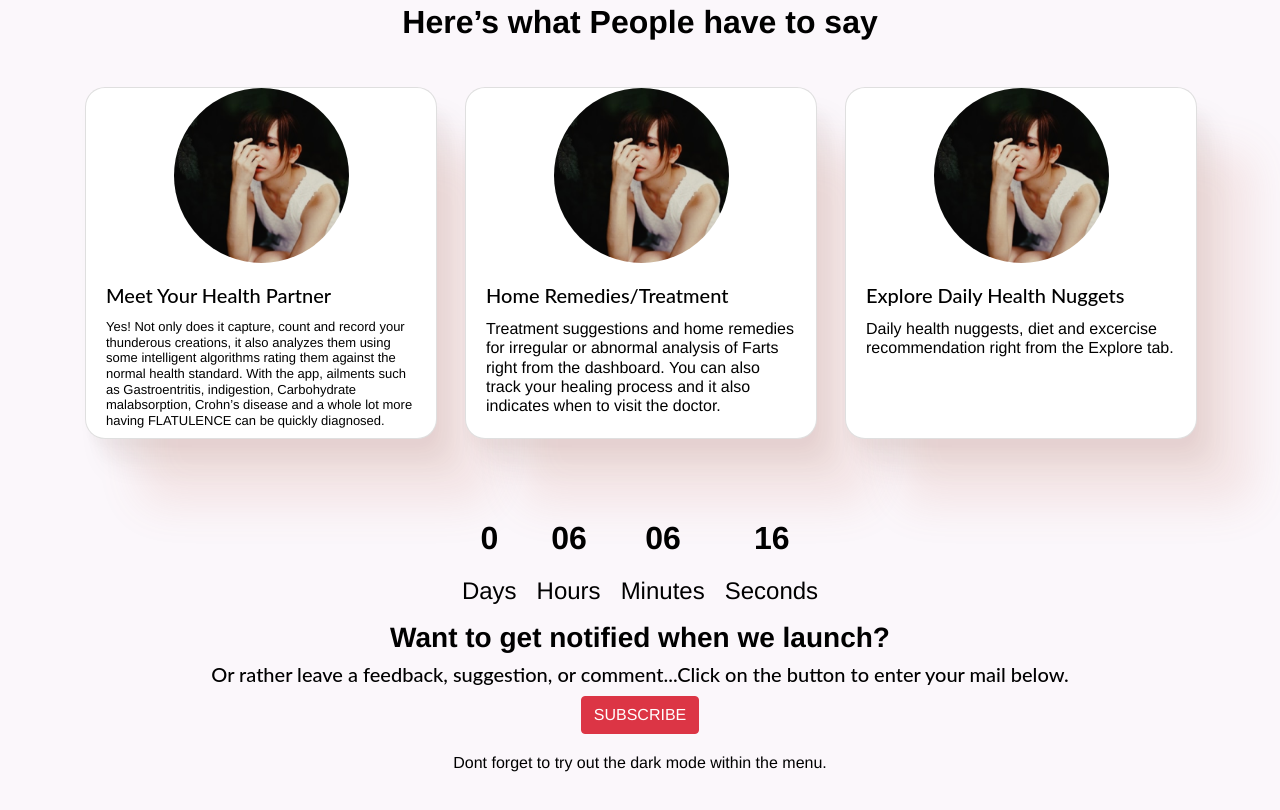
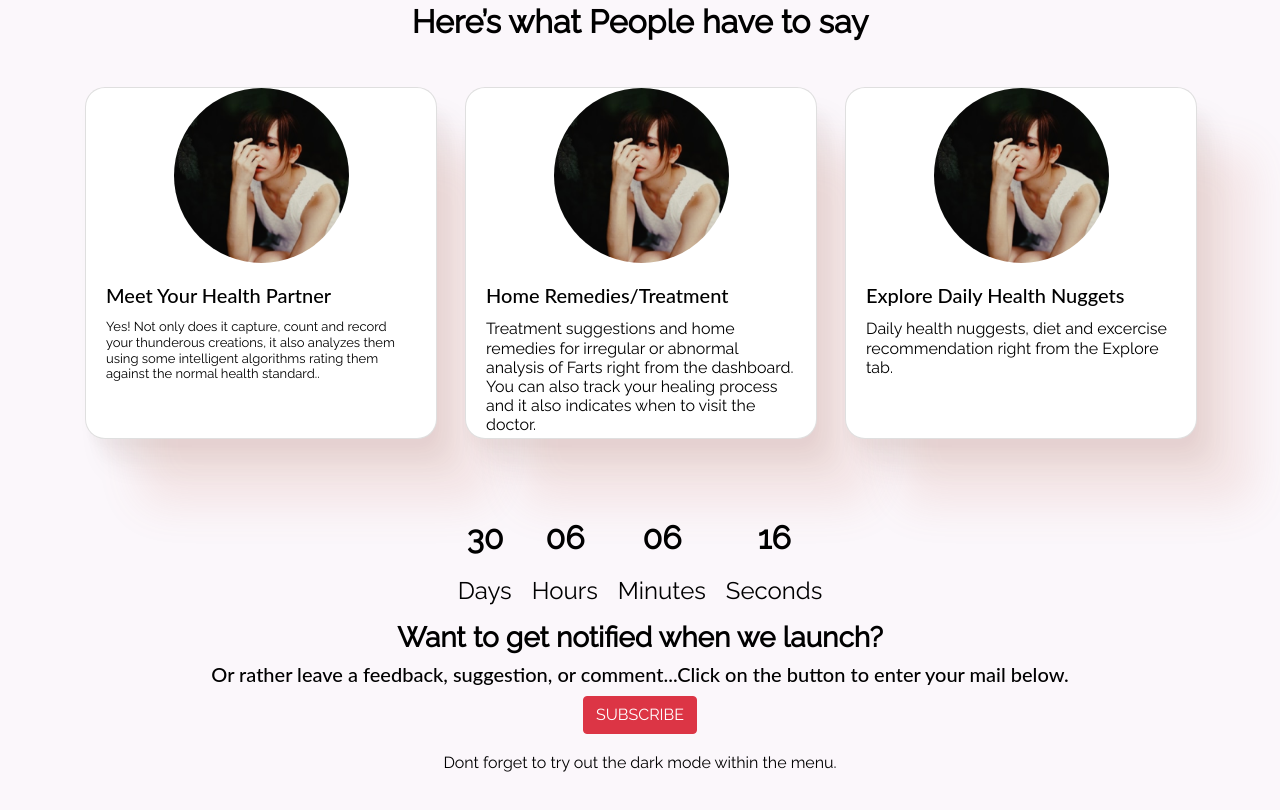
Before and after one commit to yahayakenny/Fart-Counter-Website, a plain HTML site: page index.html in a window 1280 px wide. Shown: the part 3284-4094 px from the top of the page. Drawn offline with nearby package versions, Linux system fonts and the light colour scheme.

Commit message:
fixed bugs

```diff
--- a/index.html
+++ b/index.html
@@ -12,17 +12,24 @@
     <script src="https://cdnjs.cloudflare.com/ajax/libs/popper.js/1.12.9/umd/popper.min.js"></script>
     <script src="https://maxcdn.bootstrapcdn.com/bootstrap/4.0.0/js/bootstrap.min.js"></script>
     <script src="https://use.fontawesome.com/releases/v5.0.8/js/all.js"></script>
+
+    <link href='https://fonts.googleapis.com/css?family=Raleway' rel='stylesheet'>
+
+    <!-- Scroll js -->
     <script src="https://unpkg.com/scrollreveal"></script>
+
+    <!-- Animate.css -->
     <link
     rel="stylesheet"
     href="https://cdnjs.cloudflare.com/ajax/libs/animate.css/4.0.0/animate.min.css"
   />
+  <!-- Animate on scroll -->
   <link href="https://unpkg.com/aos@2.3.1/dist/aos.css" rel="stylesheet">
 
     <link href="style.css" rel="stylesheet" />
   </head>
   <body>
-   <!-- Navigation -->
+ <!-- Navigation -->
 <nav class = "navbar navbar-expand-md navbar-light bg-light sticky-top">
 	<div class = "container">
        <h2 id = "logo" style = "font-weight: bold;"><img src="images/fart-clipart-16 1.png" style = "width: 9%">
@@ -124,7 +131,7 @@
                   <h2 style = "font-weight: bold;font-family: Futura Md BT;
                   font-style: normal;color: #063866;
                   ">FART COUNTER.</h2>
-                  <h5>
+                  <h5 class=" geiger">
                     Fart Counter uses your phone’s Microphone, Barometer,
                     Thermometer, Geiger Counter and Radioactive Sensor to
                     accurate capture and record your asscoustics based on six
@@ -257,7 +264,7 @@
                         <img class="card-img-top mx-auto" src="images/photo-1491972690050-ba117db4dc09 1.png " alt="Card image cap" class="img-fluid" style = "border-radius: 50%">
                         <div class="card-body" >
                           <h5 class="card-title">Meet Your Health Partner</h5>
-                          <h6 class="card-text" style = "font-size: 13px">Yes! Not only does it capture, count and record your thunderous creations, it also analyzes them using some intelligent algorithms rating them against the normal health standard. With the app, ailments such as Gastroentritis, indigestion, Carbohydrate malabsorption, Crohn’s disease and a whole lot more having FLATULENCE can be quickly diagnosed.</h6>
+                          <h3 class="card-text" style = "font-size: 13px">Yes! Not only does it capture, count and record your thunderous creations, it also analyzes them using some intelligent algorithms rating them against the normal health standard..</h3>
 
                         </div>
                       </div>
@@ -331,11 +338,9 @@
 
 
 
-
+<!-- Scroll reveal js -->
 <script>
 	window.sr = ScrollReveal();
-
-
 sr.reveal('.hero-img', {
 	duration: 2000,
 	origin: 'bottom',
@@ -375,13 +380,11 @@ sr.reveal('.nuggets', {
 });
 
 
-
-
-
 </script>
-
+<!-- animate on scroll js -->
 <script src="https://unpkg.com/aos@2.3.1/dist/aos.js"></script>
 
+<!-- Animate on scroll init -->
 <script>
   AOS.init();
 </script>
--- a/script.js
+++ b/script.js
@@ -30,29 +30,20 @@ const hours = document.getElementById('hours');
 const minutes = document.getElementById('minutes');
 const seconds = document.getElementById('seconds');
 const dateToday = new Date();
-
-const dateAtNewYear = new Date('August 01 2020 00:00:00')
+const dateAtNewYear = new Date('August 31 2020 00:00:00')
 
 
 function dynamicDateChange () {
-    const currentTime = new Date();//DO NOT FORGET TO DEFINE THIS currentTime parameter within your function.
-    const timeLeft = dateAtNewYear - currentTime// Result is in milliseconds
+    const currentTime = new Date();
+    const timeLeft = dateAtNewYear - currentTime
     console.log(timeLeft);
-
-    const daysLeft = Math.floor(timeLeft / 1000 /60 /60/ 24); //This converts milliseconds to days,and logs 265 Days(todays date is APRIL 10, 2020)
-
-    const hoursLeft = Math.floor((timeLeft / 1000 / 60/ 60) % 24); // We use the modulus operator to account for the number of hours left in this current day because there are 24 hours in a day .
-
-    const minutesLeft = Math.floor((timeLeft / 1000/ 60) % 60)// We use the modulus operator to account for the number of hours left in this current day because there are 60 minutes in every hour.
-
-    const secondsLeft = Math.floor((timeLeft / 1000) % 60)// We use the modulus operator to account for the number of hours left in this current day because there are 60 seconds in every minute.
-
+    const daysLeft = Math.floor(timeLeft / 1000 /60 /60/ 24);
+    const hoursLeft = Math.floor((timeLeft / 1000 / 60/ 60) % 24);
+    const minutesLeft = Math.floor((timeLeft / 1000/ 60) % 60)
+    const secondsLeft = Math.floor((timeLeft / 1000) % 60)
     days.innerHTML = daysLeft;
-
     hours.innerHTML = hoursLeft < 10 ?  '0' + hoursLeft : hoursLeft;
-
     minutes.innerHTML = minutesLeft < 10 ? '0'+ minutesLeft : minutesLeft;
-
     seconds.innerHTML = secondsLeft < 10 ? '0' + secondsLeft: secondsLeft;
 
 }
--- a/style.css
+++ b/style.css
@@ -1,14 +1,13 @@
-
-/* TO PREVENT SPILLING TO THE SIDES */
-html, body {
-  position:relative;
-  overflow-x:hidden;
+html,
+body {
+  position: relative;
+  overflow-x: hidden;
 }
 
 @import url('https://fonts.googleapis.com/css2?family=Raleway:wght@500;600;700;800;900&display=swap');
 
 body {
-  font-family: "Helvetica";
+  font-family: 'Raleway';
   background-color: #fbf7fb;
 }
 
@@ -34,11 +33,21 @@ body {
   position: relative;
   background-size: cover;
   margin-bottom: 200px;
+  font-family: 'Raleway';
+}
+
+.geiger {
+  font-family: 'Raleway';
+}
+
+.hero__info-text {
+  font-family: 'Raleway';
 }
 
 .counters {
   padding-bottom: 50px;
 }
+
 .counter .elipse img {
   width: 74%;
   position: absolute;
@@ -61,10 +70,8 @@ body {
 }
 
 .analyse {
-
   padding: 70px 0;
   margin-bottom: 10px;
-
 }
 
 .card {
@@ -106,7 +113,6 @@ body {
 .treatment img {
   width: 20%;
   height: 60%;
-
 }
 .treatment {
   display: flex;
@@ -130,13 +136,15 @@ body {
   position: absolute;
 }
 
-
 #card1,
 #card2,
 #card3 {
   width: 22rem;
   height: 22rem;
-  box-shadow: 55px 65px 44px rgba(197, 104, 78, 0.13), 20px 30px 30px rgba(102, 62, 51, 0.06), 10px 20px 20px rgba(102, 62, 51, 0.04), 1px 10px 10px rgba(102, 62, 51, 0.02);
+  box-shadow: 55px 65px 44px rgba(197, 104, 78, 0.13),
+    20px 30px 30px rgba(102, 62, 51, 0.06),
+    10px 20px 20px rgba(102, 62, 51, 0.04),
+    1px 10px 10px rgba(102, 62, 51, 0.02);
 }
 
 #card4,
@@ -144,26 +152,26 @@ body {
 #card6 {
   width: 22rem;
   height: 22rem;
-  box-shadow: 55px 65px 44px rgba(197, 104, 78, 0.13), 20px 30px 30px rgba(102, 62, 51, 0.06), 10px 20px 20px rgba(102, 62, 51, 0.04), 1px 10px 10px rgba(102, 62, 51, 0.02);
+  box-shadow: 55px 65px 44px rgba(197, 104, 78, 0.13),
+    20px 30px 30px rgba(102, 62, 51, 0.06),
+    10px 20px 20px rgba(102, 62, 51, 0.04),
+    1px 10px 10px rgba(102, 62, 51, 0.02);
 }
 
 .app {
   margin-top: 150px;
   width: 100% !important;
-
 }
 
 .app img {
   width: 70%;
-    height: 80%
+  height: 80%;
 }
-
 
 .app-img {
   position: relative;
   top: -70px;
-    left: 70px
-
+  left: 70px;
 }
 
 .app-text {
@@ -173,6 +181,7 @@ body {
   height: 70vh;
   flex-direction: column;
 }
+
 .stores {
   display: flex;
 }
@@ -180,9 +189,8 @@ body {
   color: white;
 }
 .stores img {
-    width: 50%
+  width: 50%;
 }
-
 
 .notify {
   margin: 50px 0;
@@ -200,19 +208,16 @@ body {
   color: white;
   display: flex;
   height: 80vh;
-      flex-direction: column ;
+  flex-direction: column;
   justify-content: center;
   align-items: center;
-
 }
 
-  .hero__rip-cont{
+.hero__rip-cont {
   display: flex;
 }
 
-
-  @media (min-width: 399px){
-
+@media (min-width: 399px) {
   body {
     width: 100%;
   }
@@ -220,7 +225,6 @@ body {
   .card {
     margin: 0 auto;
     margin-bottom: 20px;
-
   }
 
   .hero {
@@ -233,41 +237,34 @@ body {
     margin-bottom: 200px;
   }
 
+  .graphs {
+    margin-top: 50px;
+  }
+
+  .counter-text .counter-content {
+    margin-top: 50px;
+  }
+}
+
+@media (max-width: 767px) {
+  .card {
+    margin: 0 auto;
+    margin-bottom: 20px;
+  }
 
   .graphs {
     margin-top: 50px;
   }
 
-  .counter-text .counter-content{
+  .counter-text .counter-content {
     margin-top: 50px;
   }
 }
 
-  @media (max-width: 767px){
-     .card {
-         margin: 0 auto;
-         margin-bottom: 20px;
-
-     }
-
-
-
-     .graphs {
-         margin-top: 50px;
-     }
-
-     .counter-text .counter-content{
-         margin-top: 50px;
-     }
-  }
-
-
-
 /* toggle */
 
 body {
-
-    background-color: #FBF7FB;
+  background-color: #fbf7fb;
   color: black;
   font-size: 25px;
 }
@@ -286,7 +283,7 @@ body {
 }
 
 .navbar li {
-    padding: 20px
+  padding: 20px;
 }
 #navbarResponsive .navbar-nav {
   display: flex !important;
@@ -297,13 +294,11 @@ body {
 .countdown {
   display: flex;
   justify-content: center;
-
 }
 
 .timer {
   padding: 10px;
   font-size: 30px;
-
 }
 
 .timer h2 {
```
Lines whose indentation alone changed are shown as unchanged.
